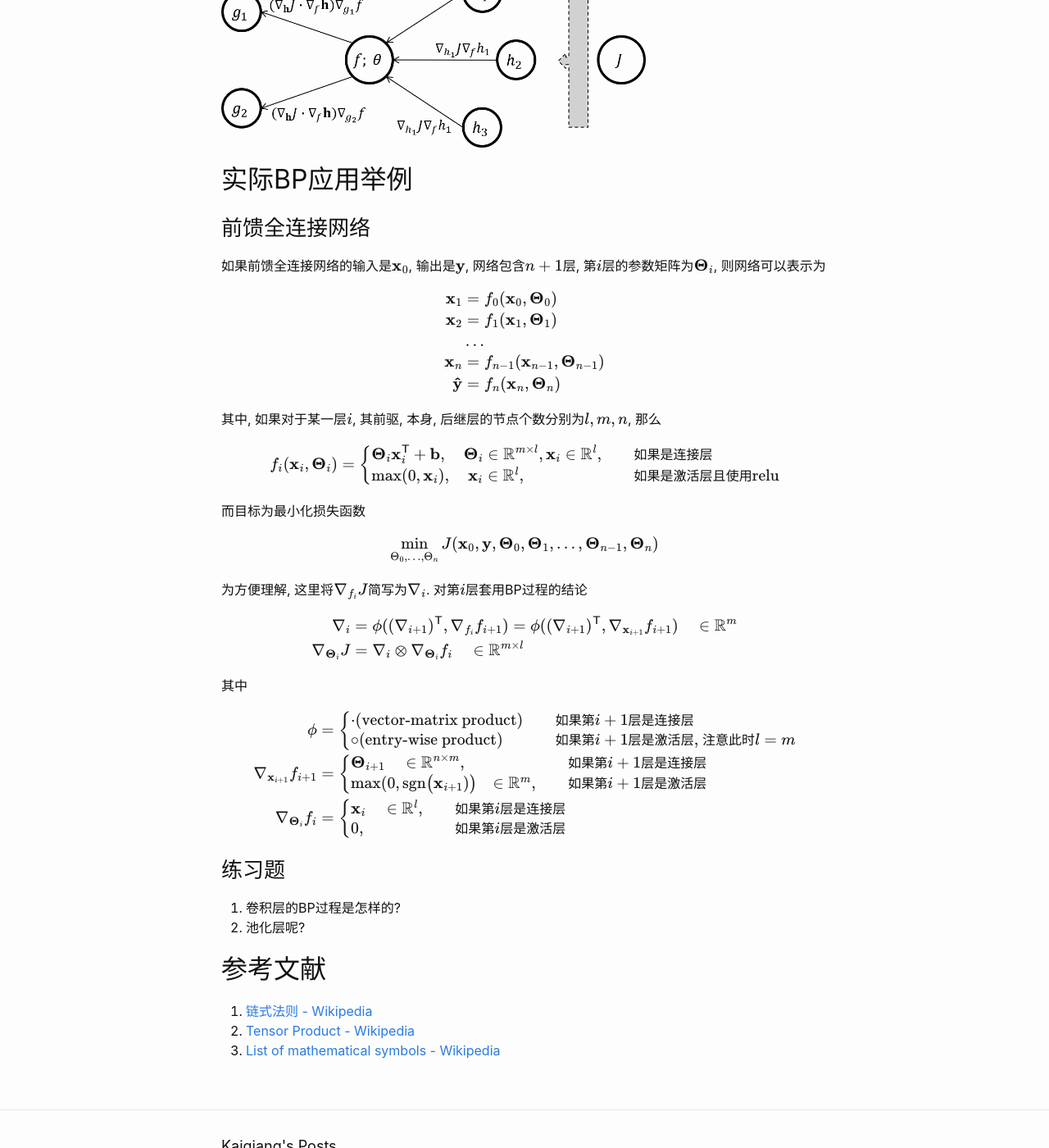
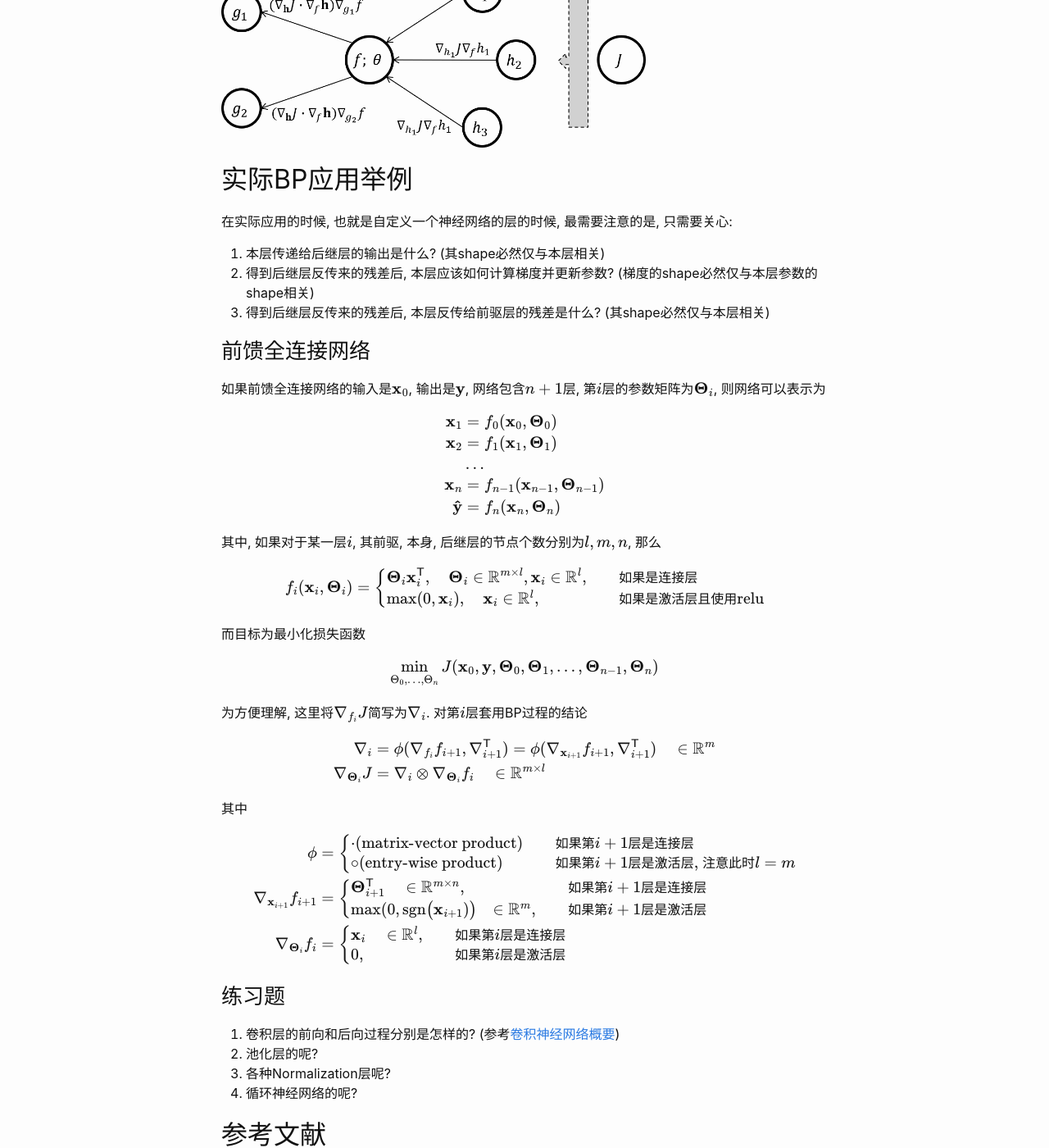
Before and after one commit to Moonshile/moonshile.github.io, a Jekyll site: the page built from _posts/2019-07-24-BP-Algo.md, in a window 1280 px wide and 1400 px high, scrolled down 1760 px. Shown: the whole window at 82% size. Built offline with Jekyll 4.4.1, drawn with Linux system fonts in a browser that asks for light colours; formulas are drawn with MathJax 3; some of the changed text lies outside the part shown.

Commit message:
update post; update URL config

```diff
--- a/_config.yml
+++ b/_config.yml
@@ -24,6 +24,8 @@ url: "" # the base hostname & protocol for your site, e.g. http://example.com
 #twitter_username: jekyllrb
 github_username:  Moonshile
 
+permalink: /:year/:month/:day/:title.html
+
 # Build settings
 markdown: kramdown
 theme: minima
--- a/_posts/2019-07-24-BP-Algo.md
+++ b/_posts/2019-07-24-BP-Algo.md
@@ -5,7 +5,7 @@ date:   2019-07-24 20:22:52+0800
 categories: DL 深度学习 BP 反向传播
 ---
 
-## 优化任务的一般描述
+## 神经网络优化任务的一般描述
 一个估计器可以描述为如下形式. 其中$$\mathbf \Theta$$是参数集合, $$\mathbf x$$和$$\mathbf{\hat y}$$分别是输入和输出.
 
 $$\mathbf{\hat y} = f(\mathbf x, \mathbf \Theta)$$
@@ -78,6 +78,11 @@ $$
 
 ## 实际BP应用举例
 
+在实际应用的时候, 也就是自定义一个神经网络的层的时候, 最需要注意的是, 只需要关心:
+1. 本层传递给后继层的输出是什么? (其shape必然仅与本层相关)
+1. 得到后继层反传来的残差后, 本层应该如何计算梯度并更新参数? (梯度的shape必然仅与本层参数的shape相关)
+1. 得到后继层反传来的残差后, 本层反传给前驱层的残差是什么? (其shape必然仅与本层相关)
+
 ### 前馈全连接网络
 如果前馈全连接网络的输入是$$\mathbf x_0$$, 输出是$$\mathbf y$$, 网络包含$$n+1$$层, 第$$i$$层的参数矩阵为$$\mathbf \Theta_i$$, 则网络可以表示为
 
@@ -96,8 +101,8 @@ $$
 $$
 f_i(\mathbf x_i, \mathbf \Theta_i) =
 \begin{cases}
-\mathbf \Theta_i \mathbf x_i^{\mathsf T} + \mathbf b, \quad \mathbf \Theta_i \in \mathbb{R}^{m \times l},
-                                                            \mathbf x_i \in \mathbb{R}^l, & \quad \text{如果是连接层}\\
+\mathbf \Theta_i \mathbf x_i^{\mathsf T}, \quad \mathbf \Theta_i \in \mathbb{R}^{m \times l},
+                                                \mathbf x_i \in \mathbb{R}^l, & \quad \text{如果是连接层}\\
 \max(0, \mathbf x_i), \quad \mathbf x_i \in \mathbb{R}^l, & \quad \text{如果是激活层且使用relu}\\
 \end{cases}
 $$
@@ -110,8 +115,8 @@ $$\min_{\Theta_0, \ldots, \Theta_n} J(\mathbf x_0, \mathbf y, \mathbf \Theta_0,
 
 $$
 \begin{align}
-\nabla_i & = \phi((\nabla_{i+1})^{\mathsf T}, \nabla_{f_i} f_{i+1})
-           = \phi((\nabla_{i+1})^{\mathsf T}, \nabla_{\mathbf x_{i+1}} f_{i+1}) \quad \in \mathbb{R}^m\\
+\nabla_i & = \phi(\nabla_{f_i} f_{i+1}, \nabla_{i+1}^{\mathsf T})
+           = \phi(\nabla_{\mathbf x_{i+1}} f_{i+1}, \nabla_{i+1}^{\mathsf T}) \quad \in \mathbb{R}^m\\
 \nabla_{\mathbf \Theta_i} J & = \nabla_i \otimes \nabla_{\mathbf \Theta_i} f_i \quad \in \mathbb{R}^{m \times l}
 \end{align}
 $$
@@ -122,12 +127,12 @@ $$
 \begin{align}
 \phi & =
 \begin{cases}
-\cdot \text{(vector-matrix product)} & \quad \text{如果第}i+1\text{层是连接层}\\
+\cdot \text{(matrix-vector product)} & \quad \text{如果第}i+1\text{层是连接层}\\
 \circ \text{(entry-wise product)} & \quad \text{如果第}i+1\text{层是激活层, 注意此时}l = m\\
 \end{cases}\\
 \nabla_{\mathbf x_{i+1}} f_{i+1} & =
 \begin{cases}
-\mathbf \Theta_{i+1} \quad \in \mathbb{R}^{n \times m}, & \quad \text{如果第}i+1\text{层是连接层}\\
+\mathbf \Theta_{i+1}^{\mathsf T} \quad \in \mathbb{R}^{m \times n}, & \quad \text{如果第}i+1\text{层是连接层}\\
 \max(0, \text{sgn}\bigl(\mathbf x_{i+1})\bigl) \quad \in \mathbb{R}^m, & \quad \text{如果第}i+1\text{层是激活层}\\
 \end{cases}\\
 \nabla_{\mathbf \Theta_i} f_i & =
@@ -139,8 +144,10 @@ $$
 $$
 
 ### 练习题
-1. 卷积层的BP过程是怎样的?
-1. 池化层呢?
+1. 卷积层的前向和后向过程分别是怎样的? (参考[卷积神经网络概要][])
+1. 池化层的呢?
+1. 各种Normalization层呢?
+1. 循环神经网络的呢?
 
 ## 参考文献
 1. [链式法则 - Wikipedia](https://zh.wikipedia.org/wiki/链式法则)
@@ -151,3 +158,5 @@ $$
 {: height="70%" width="70%"}
 [backward]: /assets/post/backward.png "损失对一个神经元中某个参数的梯度的组成成分的可视化描述"
 {: height="70%" width="70%"}
+
+[卷积神经网络概要]: # "卷积神经网络概要"
```
Also changed, not shown: _posts/2019-07-03-config-gitpages-jekyll.md (+1 -1 lines).
